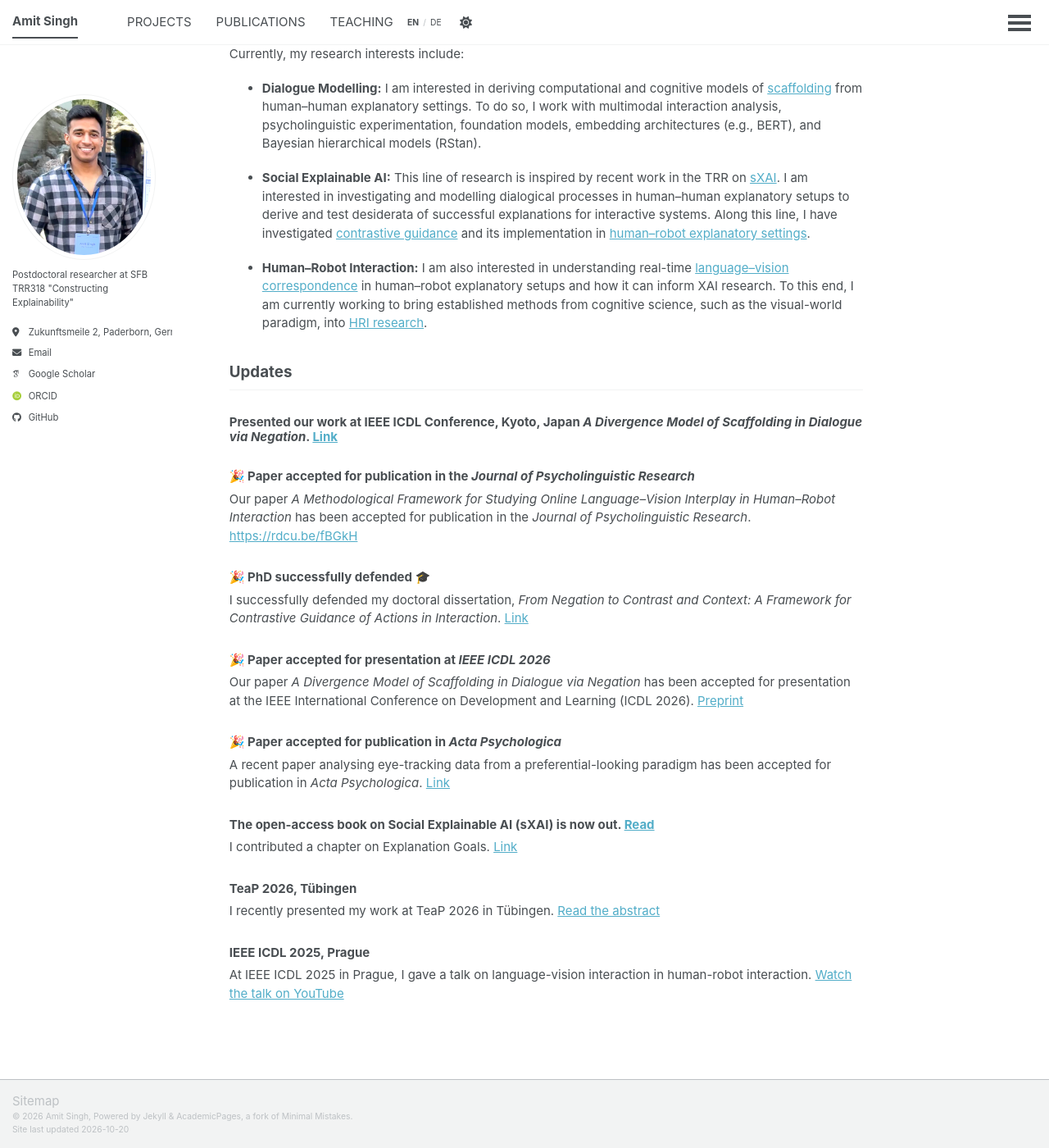
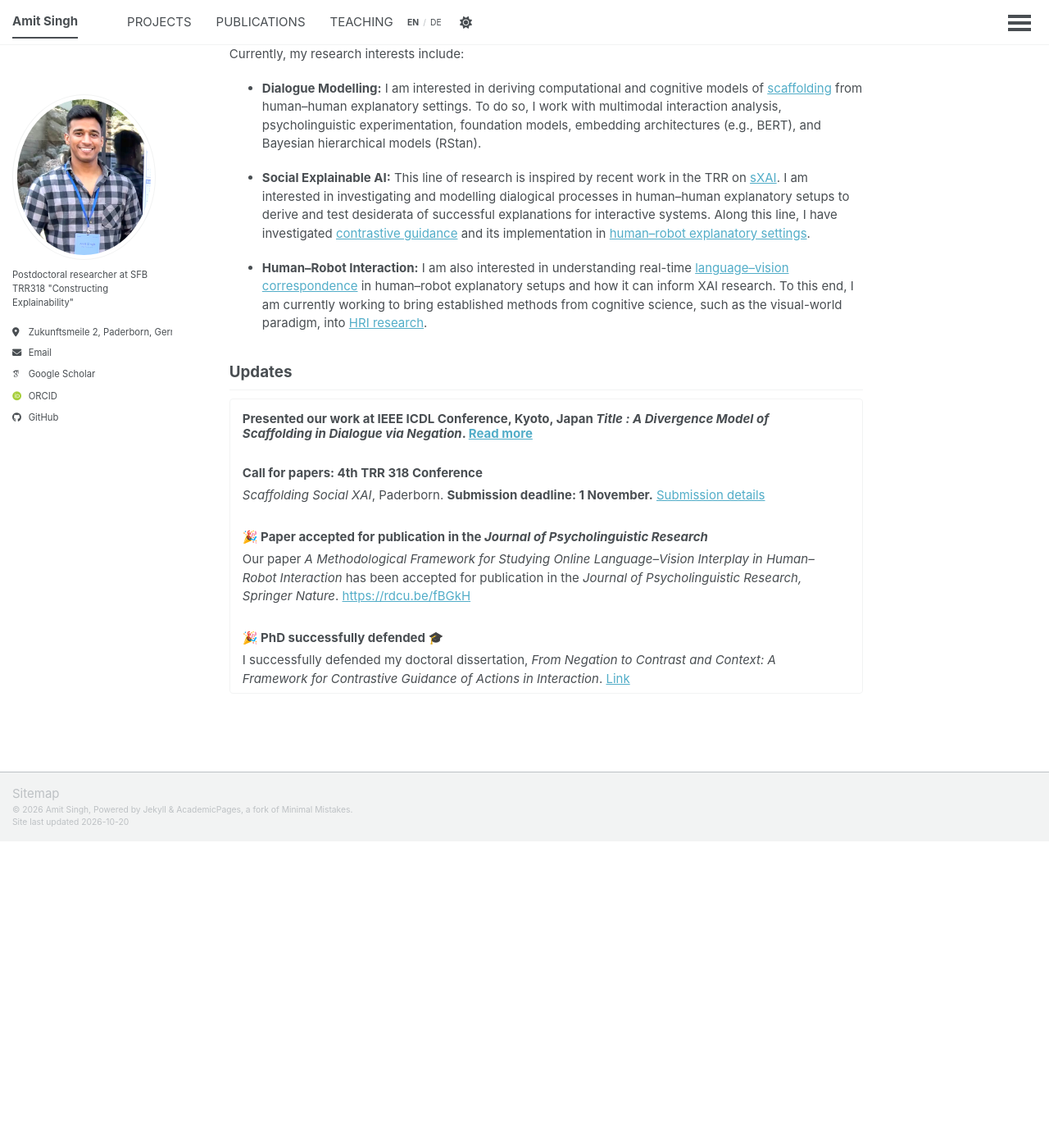
Before and after one commit to amits1ngh/amits1ngh.github.io, a Jekyll site: the page built from _pages/about.md, in a window 1280 px wide and 1400 px high, scrolled down 424 px. Shown: the whole window at 82% size. Built offline with Jekyll 4.4.1, drawn with Linux system fonts in a browser that asks for light colours; some web fonts are replaced; a script that is not in the unit is left out; after the commit the page ends 1450 px from its top, so only the background shows below that.

Commit message:
news update

```diff
--- a/_pages/about.md
+++ b/_pages/about.md
@@ -27,10 +27,16 @@ Currently, my research interests include:
 
 
 ## Updates
-### Presented our work at IEEE ICDL Conference, Kyoto, Japan  *A Divergence Model of Scaffolding in Dialogue via Negation*. [Link](https://lnkd.in/p/gJwFCYBH){:target="_blank" rel="noopener noreferrer"}
+
+<div class="updates-scroll" role="region" aria-labelledby="updates" tabindex="0" markdown="1">
+
+### Presented our work at IEEE ICDL Conference, Kyoto, Japan  *Title : A Divergence Model of Scaffolding in Dialogue via Negation*. [Read more](https://lnkd.in/p/gJwFCYBH){:target="_blank" rel="noopener noreferrer"}
+
+### Call for papers: 4th TRR 318 Conference
+*Scaffolding Social XAI*, Paderborn. **Submission deadline: 1 November.** [Submission details](https://trr318.uni-paderborn.de/en/news-item/call-for-abstracts-submit-your-contribution-to-the-4th-trr-318-conference-now){:target="_blank" rel="noopener noreferrer"}
 
 ### 🎉 Paper accepted for publication in the *Journal of Psycholinguistic Research*
-Our paper *A Methodological Framework for Studying Online Language–Vision Interplay in Human–Robot Interaction* has been accepted for publication in the *Journal of Psycholinguistic Research*. [https://rdcu.be/fBGkH](https://rdcu.be/fBGkH){:target="_blank" rel="noopener noreferrer"}
+Our paper *A Methodological Framework for Studying Online Language–Vision Interplay in Human–Robot Interaction* has been accepted for publication in the *Journal of Psycholinguistic Research, Springer Nature*. [https://rdcu.be/fBGkH](https://rdcu.be/fBGkH){:target="_blank" rel="noopener noreferrer"}
 
 ### 🎉 PhD successfully defended 🎓
 I successfully defended my doctoral dissertation, *From Negation to Contrast and Context: A Framework for Contrastive Guidance of Actions in Interaction*. [Link](https://kw.uni-paderborn.de/en/institut-fuer-germanistik-und-vergleichende-literaturwissenschaft/germanistische-und-allgemeine-sprachwissenschaft/rohlfing/nachricht/erfolgreiche-verteidigung-der-dissertation-2){:target="_blank" rel="noopener noreferrer"}
@@ -49,3 +55,5 @@ I recently presented my work at TeaP 2026 in Tübingen. [Read the abstract](http
 
 ### IEEE ICDL 2025, Prague
 At IEEE ICDL 2025 in Prague, I gave a talk on language-vision interaction in human-robot interaction. [Watch the talk on YouTube](https://www.youtube.com/watch?v=h2ZzJB7nyt0){:target="_blank" rel="noopener noreferrer"}
+
+</div>
--- a/_sass/layout/_page.scss
+++ b/_sass/layout/_page.scss
@@ -98,6 +98,54 @@
 
   .small {
     font-size: $type-size-6;
+  }
+
+  .updates-scroll {
+    /* Keep roughly two to three updates visible at a time. */
+    max-height: 24rem;
+    overflow-y: auto;
+    overscroll-behavior-y: contain;
+    scrollbar-gutter: stable;
+    scrollbar-color: var(--global-text-color-light) var(--global-bg-color);
+    margin-bottom: 1.5em;
+    padding: 1rem;
+    border: 1px solid var(--global-border-color);
+    border-radius: 4px;
+    overflow-wrap: anywhere;
+
+    &:focus-visible {
+      outline: 2px solid var(--global-link-color);
+      outline-offset: 3px;
+    }
+
+    > :first-child {
+      margin-top: 0;
+    }
+
+    > :last-child {
+      margin-bottom: 0;
+    }
+
+    &::-webkit-scrollbar {
+      width: 10px;
+    }
+
+    &::-webkit-scrollbar-track {
+      background: var(--global-bg-color);
+    }
+
+    &::-webkit-scrollbar-thumb {
+      background: var(--global-text-color-light);
+      border: 2px solid var(--global-bg-color);
+      border-radius: 5px;
+    }
+
+    @media print {
+      max-height: none;
+      overflow: visible;
+      padding: 0;
+      border: 0;
+    }
   }
 
   .news-thumbnail {
```
